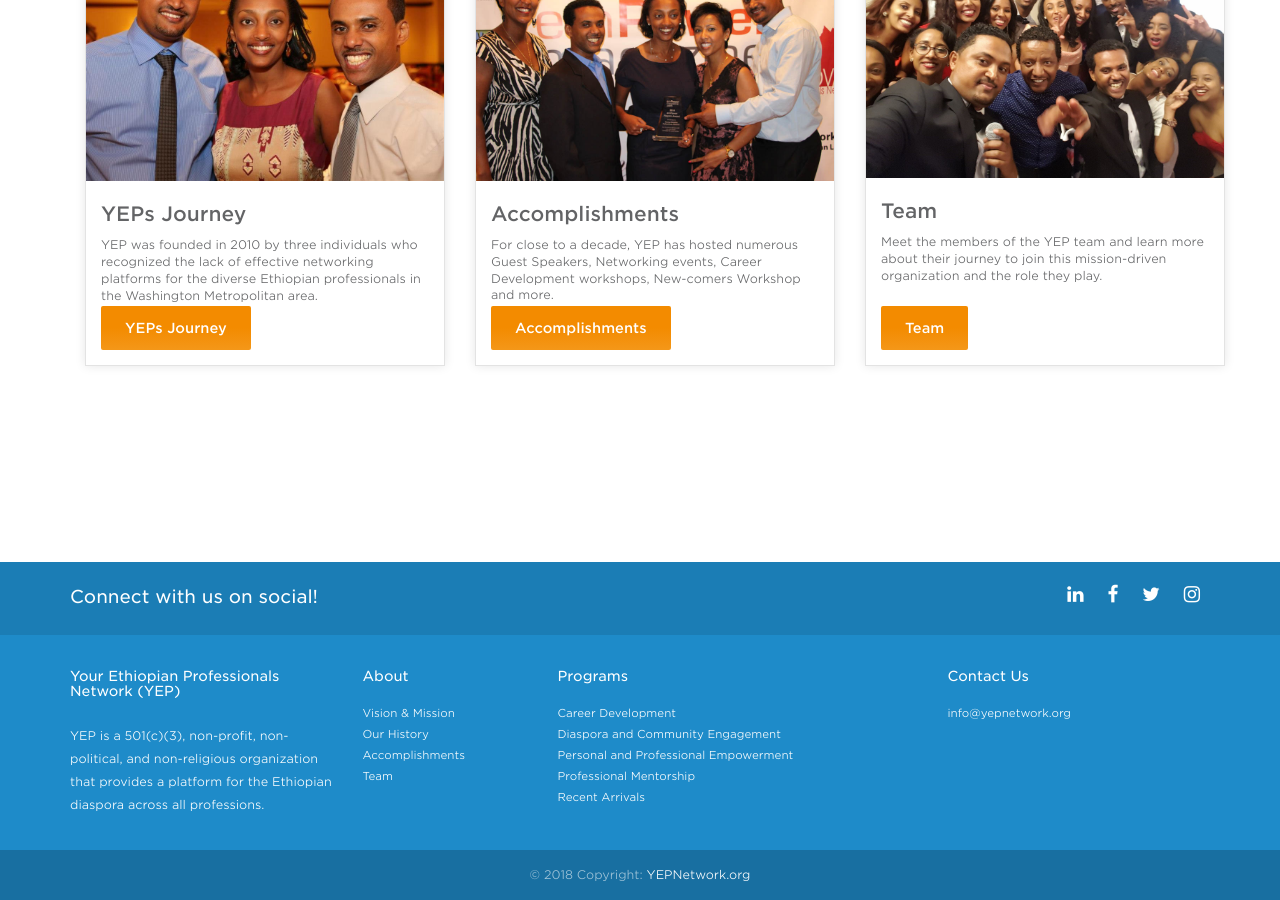
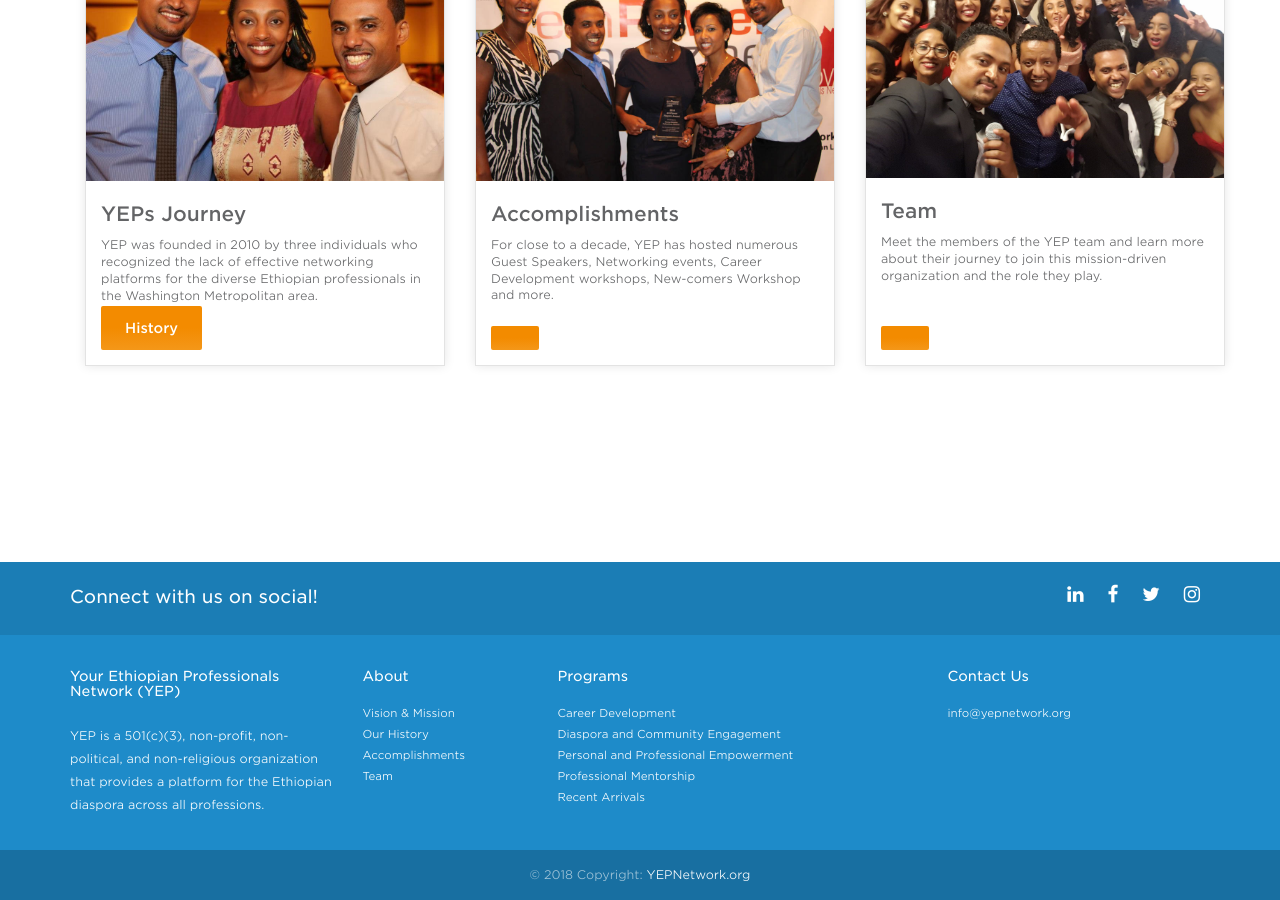
Before and after one commit to YEPNetwork/yepnetwork.github.io, a Jekyll site: the page built from about.html, in a window 1280 px wide and 900 px high, scrolled down 890 px. Built offline with Jekyll 4.4.1, drawn with Linux system fonts in a browser that asks for light colours; nearby versions of some CDN libraries.

Commit message:
Update about.html

```diff
--- a/about.html
+++ b/about.html
@@ -7,6 +7,7 @@ permalink: /about/
 body_class: about
 sections:
   - title: YEPs Journey
+    head: History
     desc: YEP was founded in 2010 by three individuals who recognized the lack of effective networking platforms for the diverse Ethiopian professionals in the Washington Metropolitan area.
     image: assets/images/programs/leadership_team_2.jpg
     path: /about/history
@@ -71,7 +72,7 @@ sections:
                 </a>
                 <h3>{{ item.title }}</h3>
                 <p>{{ item.desc }}</p>
-                <a href="{{ item.path }}" class="btn btn-donate">{{ item.title }}</a>
+                <a href="{{ item.path }}" class="btn btn-donate">{{ item.head }}</a>
               </div>
             </div>
             {% endfor %}
```
